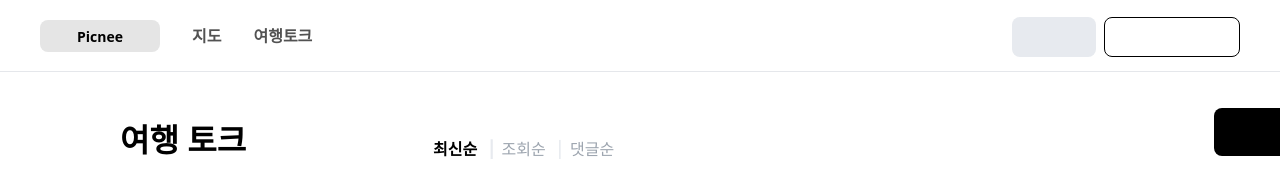
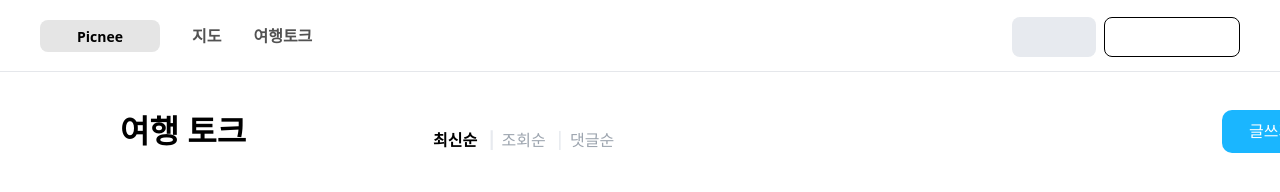
Before and after one commit to picnee/picnee_frontend, a Next.js app: page /travelTalk in a window 1280 px wide. Shown: the top 192 px of the page. Built offline with nearby package versions, Linux system fonts and the light colour scheme; no server answers.

Commit message:
Feat: 공통 버튼 컴포넌트 추가 및 여행토크페이지 헤더에 해당 버튼으로 변경 작업

```diff
--- a/src/app/(route)/travelTalk/_components/TravelTalkHeader.tsx
+++ b/src/app/(route)/travelTalk/_components/TravelTalkHeader.tsx
@@ -1,6 +1,6 @@
 "use client";
 
-import CommonButton from "@/components/common/button/CommonButton";
+import Button from "@/components/common/button/Button";
 import { URL } from "@/constants/url";
 import { usePathname, useRouter } from "next/navigation";
 import {
@@ -91,13 +91,14 @@ const TravelTalkHeader = ({
         )}
       </div>
       <div>
-        <CommonButton
+        <Button
           variant={isActiveButton ? "solid_btn" : "disabled_btn"}
-          size="m"
+          hasIcon={false}
+          text={buttonText}
           onClick={onClickButton}
-        >
-          {buttonText}
-        </CommonButton>
+          width="98px"
+          height="43px"
+        />
       </div>
     </div>
   );
--- /dev/null
+++ b/src/components/common/button/Button.tsx
@@ -0,0 +1,73 @@
+import Icon from "@/public/svgs/Icon";
+
+export type ButtonVariant = "solid_btn" | "ghost_btn" | "disabled_btn";
+
+interface Props {
+  variant: ButtonVariant;
+  hasIcon: boolean;
+  iconName?: string;
+  onClick?: () => void;
+  text: string;
+  width: string;
+  height: string;
+}
+
+const getButtonTypeCSS = (variant: ButtonVariant) => {
+  switch (variant) {
+    case "ghost_btn":
+      return `
+      text-primary-skyblue-400 border border-primary-skyblue-400 hover:bg-gray-50
+    `;
+    case "solid_btn":
+      return `
+      text-white bg-primary-skyblue-400
+    `;
+    case "disabled_btn":
+      return `
+       text-gray-200 border border-gray-200 cursor-not-allowed
+    `;
+    default:
+      return ``;
+  }
+};
+
+const Button = ({
+  variant,
+  hasIcon,
+  iconName = "",
+  onClick,
+  text,
+  width,
+  height,
+}: Props) => {
+  const handleClickButton = () => {
+    if (onClick && variant !== "disabled_btn") {
+      onClick();
+    }
+  };
+
+  return (
+    <button
+      className={`w-[${width}] h-[${height}] rounded-m ${getButtonTypeCSS(
+        variant
+      )}`}
+      style={{ width: width, height: height }}
+      onClick={handleClickButton}
+    >
+      <div className="flex justify-center gap-[6px] align-middle">
+        {hasIcon && (
+          <span
+            className={`${
+              iconName === "" && "w-[24px] h-[24px] inline-block bg-gray-150"
+            }`}
+          >
+            {iconName && <Icon iconName={iconName} />}
+          </span>
+        )}
+        <p>{text}</p>
+      </div>
+    </button>
+  );
+};
+
+export default Button;
```
